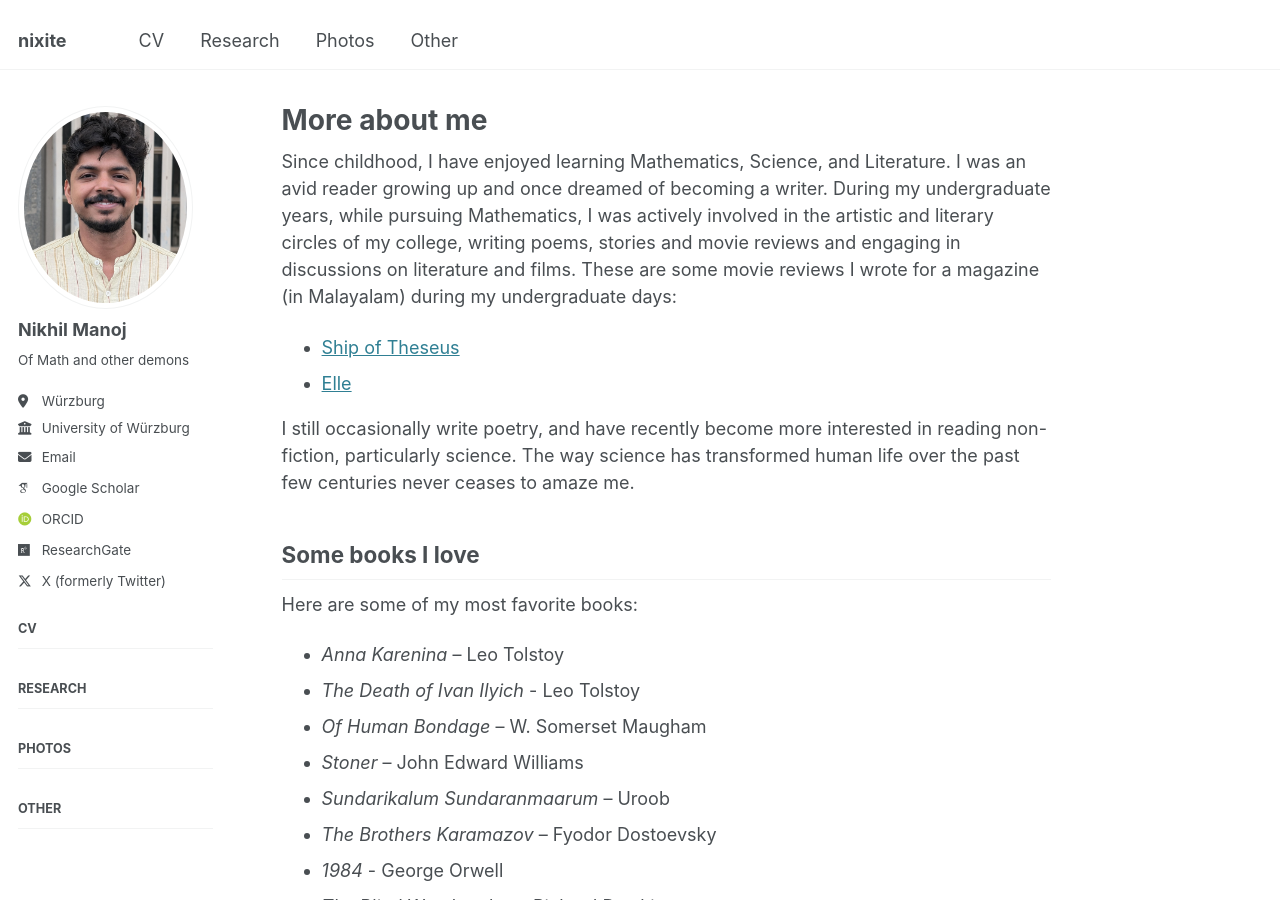
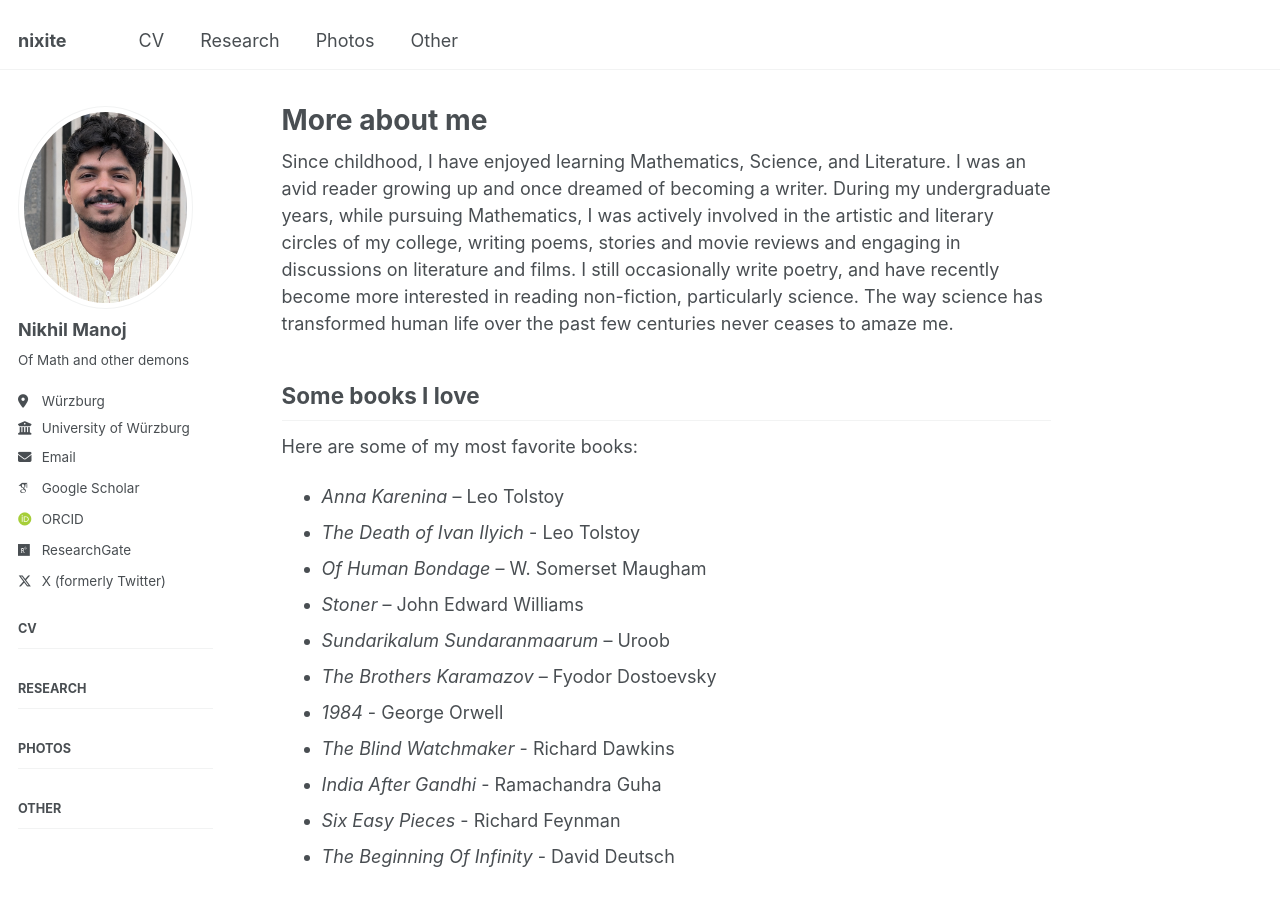
Before and after one commit to nikhil0597/nikhil0597.github.io, a Jekyll site: the page built from _pages/beyond-research.md, in a window 1280 px wide and 900 px high. Built offline with Jekyll 4.4.1, drawn with Linux system fonts in a browser that asks for light colours; some web fonts are replaced.

Commit message:
Update beyond-research.md

```diff
--- a/_pages/beyond-research.md
+++ b/_pages/beyond-research.md
@@ -5,11 +5,7 @@ toc: true
 sidebar:
   nav: "main"
 ---
-Since childhood, I have enjoyed learning Mathematics, Science, and Literature. I was an avid reader growing up and once dreamed of becoming a writer. During my undergraduate years, while pursuing Mathematics, I was actively involved in the artistic and literary circles of my college, writing poems, stories and movie reviews and engaging in discussions on literature and films. These are some movie reviews I wrote for a magazine (in Malayalam) during my undergraduate days:
-- [Ship of Theseus](https://magazine.assisijeevan.com/p/717)
-- [Elle](https://magazine.assisijeevan.com/p/448)
-
-I still occasionally write poetry, and have recently become more interested in reading non-fiction, particularly science. The way science has transformed human life over the past few centuries never ceases to amaze me.
+Since childhood, I have enjoyed learning Mathematics, Science, and Literature. I was an avid reader growing up and once dreamed of becoming a writer. During my undergraduate years, while pursuing Mathematics, I was actively involved in the artistic and literary circles of my college, writing poems, stories and movie reviews and engaging in discussions on literature and films. I still occasionally write poetry, and have recently become more interested in reading non-fiction, particularly science. The way science has transformed human life over the past few centuries never ceases to amaze me.
 
 ## Some books I love
 Here are some of my most favorite books:
```
